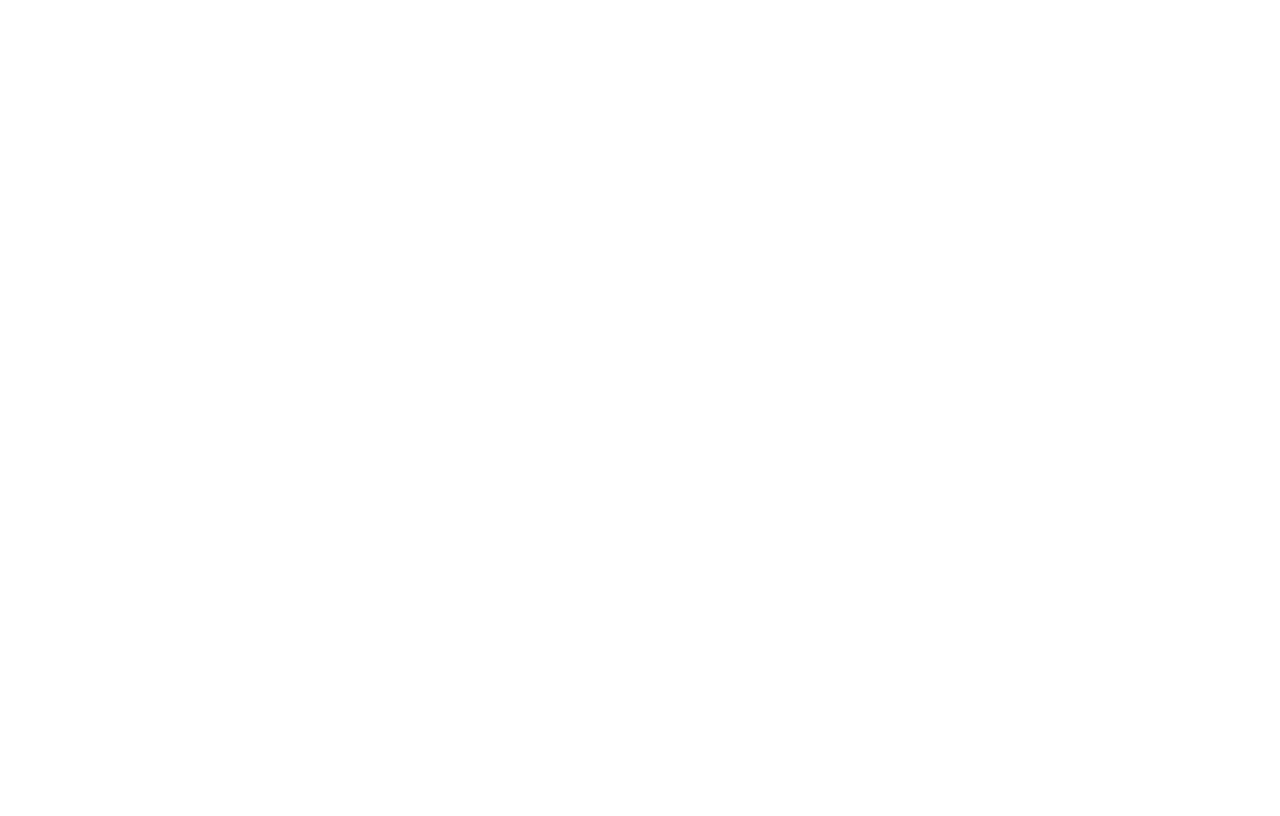
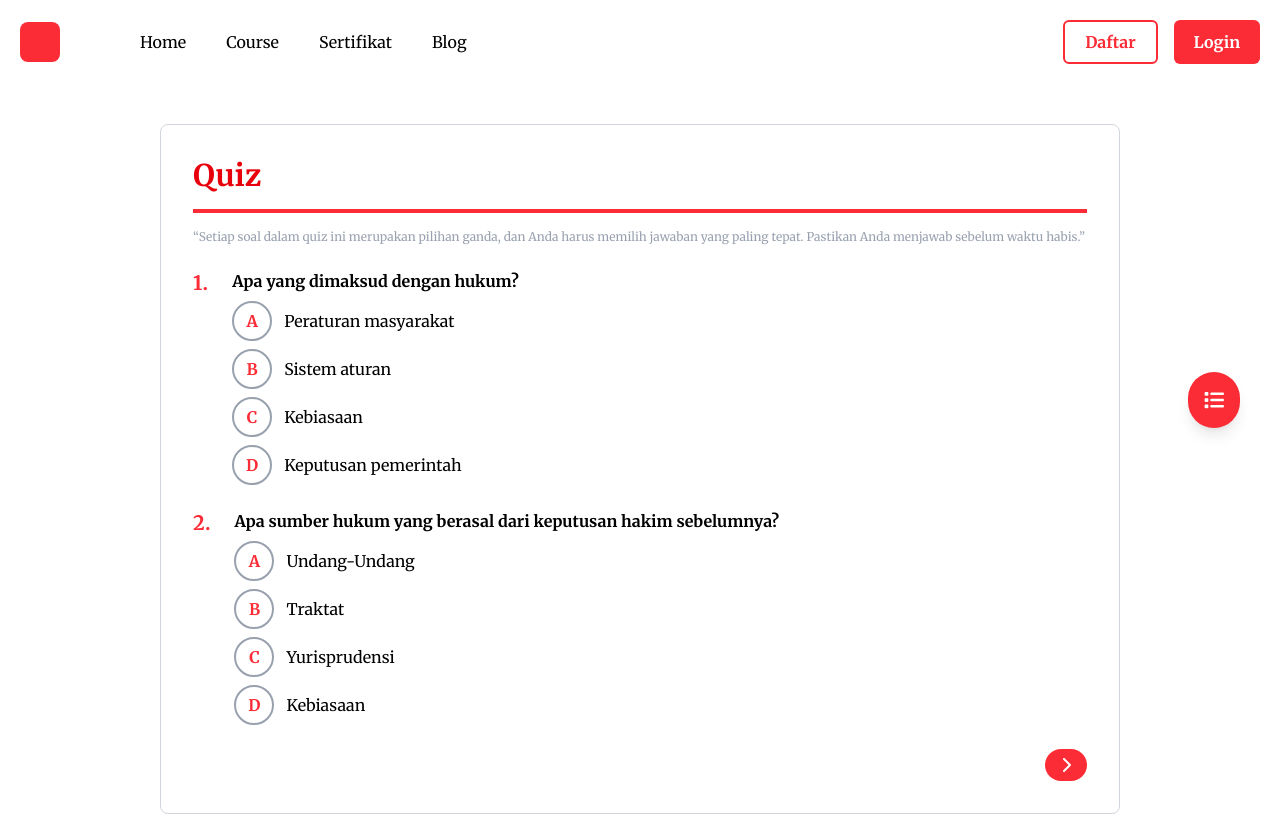
Before and after one commit to Education-Law/EducationLaw-Web, a React (Vite) app: page /quiz in a window 1280 px wide. Before the commit this address had no page. Shown: the top 816 px of the page. Built offline with nearby package versions, Linux system fonts and the light colour scheme.

Commit message:
add quiz page (multiple choice)

```diff
--- /dev/null
+++ b/src/pages/QuizMultiple.jsx
@@ -0,0 +1,83 @@
+import React, { useState } from 'react';
+import { FontAwesomeIcon } from "@fortawesome/react-fontawesome";
+import { faChevronRight, faList } from "@fortawesome/free-solid-svg-icons";
+
+const QuizMultiple = () => {
+    const questions = [
+        {
+            question: "Apa yang dimaksud dengan hukum?",
+            options: ["Peraturan masyarakat", "Sistem aturan", "Kebiasaan", "Keputusan pemerintah"]
+        },
+        {
+            question: "Apa sumber hukum yang berasal dari keputusan hakim sebelumnya?",
+            options: ["Undang-Undang", "Traktat", "Yurisprudensi", "Kebiasaan"]
+        }
+    ];
+
+    const optionLabels = ["A", "B", "C", "D"];
+    const [selectedAnswers, setSelectedAnswers] = useState({});
+
+    const handleSelect = (questionIndex, optionIndex) => {
+        setSelectedAnswers({ ...selectedAnswers, [questionIndex]: optionIndex });
+    };
+
+    return (
+        <div className="mx-40 my-10 p-8 bg-white rounded-lg border border-gray-300 relative">
+            <button className="fixed top-1/2 right-10 transform -translate-y-1/2 bg-red-500 text-white p-4 rounded-full shadow-lg hover:bg-red-600 transition duration-300">
+                <FontAwesomeIcon icon={faList} size="lg" />
+            </button>
+
+            <div className='mb-6'>
+                <h1 className="text-3xl font-bold text-red-600 mb-4">Quiz</h1>
+                <hr className="h-1 bg-red-500 border-none mb-4" />
+                <p className='text-gray-400 text-xs'>
+                    “Setiap soal dalam quiz ini merupakan pilihan ganda, dan Anda harus memilih jawaban yang paling tepat. Pastikan Anda menjawab sebelum waktu habis.”
+                </p>
+            </div>
+
+            <div>
+                <form>
+                    {questions.map((q, index) => (
+                        <div key={index} className="mb-6 flex items-start gap-6">
+                            <div className="text-xl flex items-center justify-center text-4xl font-bold text-red-500">
+                                {index + 1}.
+                            </div>
+
+                            <div>
+                                <p className="font-semibold">{q.question}</p>
+                                <ul className="mt-2 space-y-2">
+                                    {q.options.map((option, optionIndex) => (
+                                        <li key={optionIndex}>
+                                            <label className="flex items-center space-x-3 cursor-pointer">
+                                                <input
+                                                    type="radio"
+                                                    name={`question-${index}`}
+                                                    checked={selectedAnswers[index] === optionIndex}
+                                                    onChange={() => handleSelect(index, optionIndex)}
+                                                    className="hidden"
+                                                />
+                                                <div className={`w-10 h-10 flex items-center justify-center border-2 rounded-full text-red-500 font-bold
+                                                    ${selectedAnswers[index] === optionIndex ? 'bg-red-500 text-white border-red-500' : 'bg-white border-gray-400'} transition`}>
+                                                    {optionLabels[optionIndex]}
+                                                </div>
+                                                <span>{option}</span>
+                                            </label>
+                                        </li>
+                                    ))}
+                                </ul>
+                            </div>
+                        </div>
+                    ))}
+                </form>
+            </div>
+
+            <div className='flex justify-end gap-10'>
+                <button className='px-4 py-2 bg-red-500 text-white rounded-full hover:bg-red-600 transition duration-300 flex items-center justify-center'>
+                    <FontAwesomeIcon icon={faChevronRight} />
+                </button>
+            </div>
+        </div>
+    );
+};
+
+export default QuizMultiple;
--- a/src/routes/AppRoutes.jsx
+++ b/src/routes/AppRoutes.jsx
@@ -6,6 +6,7 @@
 import Register from "../pages/Register";
 import Course from "../pages/course";
 import Blog from "../pages/blog";
+import QuizMultiple from "../pages/QuizMultiple";
 
 const AppRoutes = () => {
 
@@ -42,6 +43,13 @@
                     <Footer />
                 </>
             } />
+            <Route path="/quiz" element={
+                <>
+                    <Navbar />
+                    <QuizMultiple />
+                    <Footer />
+                </>
+            } />
         </Routes>
     )
 }
```
